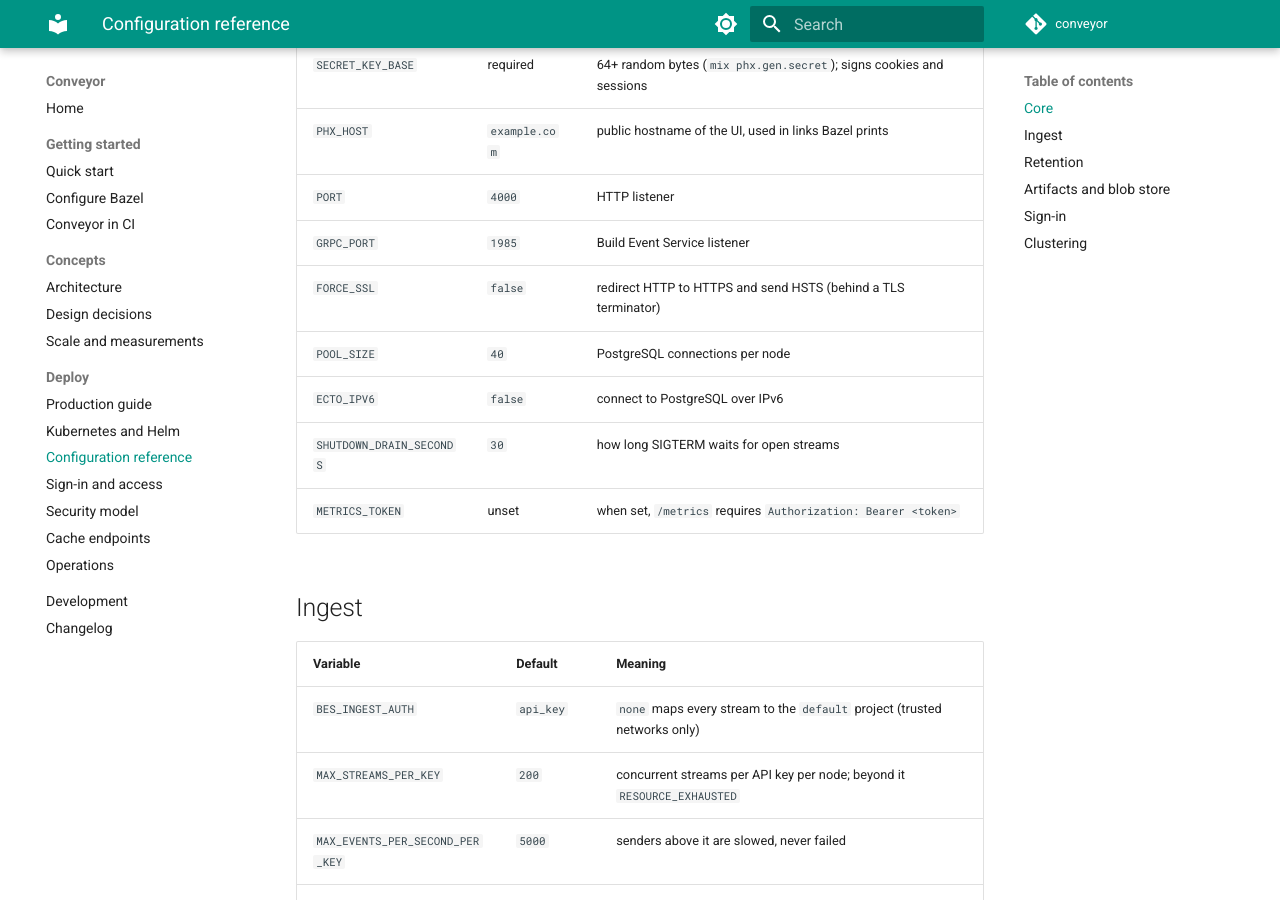
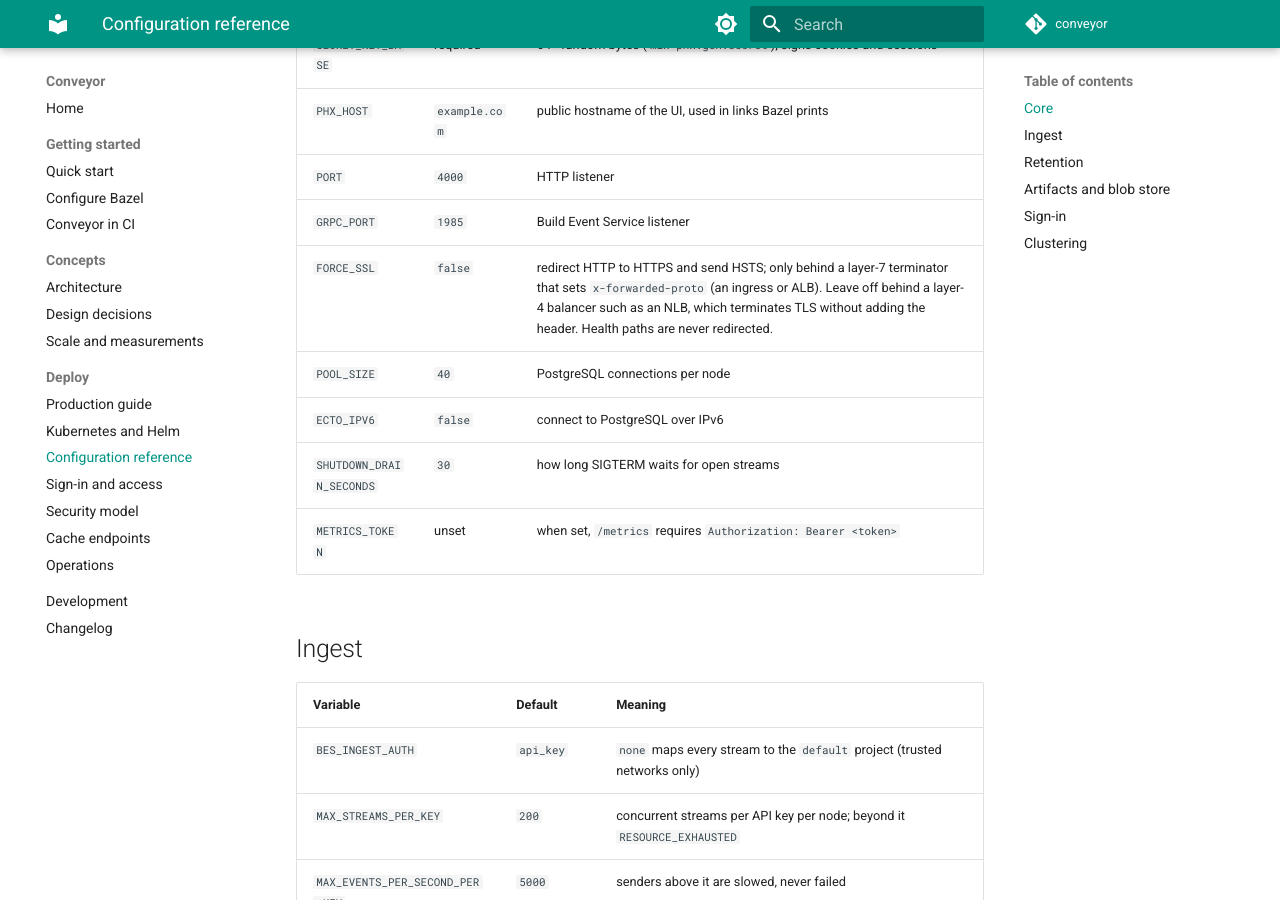
Before and after one commit to erneestoc/conveyor, an MkDocs documentation site: the page built from docs/configuration.md, in a window 1280 px wide and 900 px high, scrolled down 391 px. Built offline with MkDocs 1.6.1 and Material for MkDocs 9.7.7, drawn with Linux system fonts in a browser that asks for light colours; comment, search, counter and statistics services are not loaded.

Commit message:
FORCE_SSL as a runtime plug; drop compile-time force_ssl
prod.exs configured Plug.SSL at compile time, so the redirect was always on in production
(FORCE_SSL=false never disabled it) and the runtime override crashed the release at boot
with a compile-env mismatch. Behind a layer-4 balancer, which adds no x-forwarded-proto,
that plug redirects forever. ConveyorWeb.Plugs.ForceSSL now applies Plug.SSL only when
FORCE_SSL is on and never on /health paths. Sobelow's Config.HTTPS check is skipped with
the reason recorded; docs/configuration.md explains when to set the flag.

Co-Authored-By: Claude Fable 5.1 <noreply@anthropic.com>
Claude-Session: https://claude.ai/code/session_013T4qUDStW7F9C64ivhxJdn

```diff
--- a/docs/configuration.md
+++ b/docs/configuration.md
@@ -13,7 +13,7 @@ shown.
 | `PHX_HOST` | `example.com` | public hostname of the UI, used in links Bazel prints |
 | `PORT` | `4000` | HTTP listener |
 | `GRPC_PORT` | `1985` | Build Event Service listener |
-| `FORCE_SSL` | `false` | redirect HTTP to HTTPS and send HSTS (behind a TLS terminator) |
+| `FORCE_SSL` | `false` | redirect HTTP to HTTPS and send HSTS; only behind a layer-7 terminator that sets `x-forwarded-proto` (an ingress or ALB). Leave off behind a layer-4 balancer such as an NLB, which terminates TLS without adding the header. Health paths are never redirected. |
 | `POOL_SIZE` | `40` | PostgreSQL connections per node |
 | `ECTO_IPV6` | `false` | connect to PostgreSQL over IPv6 |
 | `SHUTDOWN_DRAIN_SECONDS` | `30` | how long SIGTERM waits for open streams |
```
Also changed, not shown: 7 other files.
